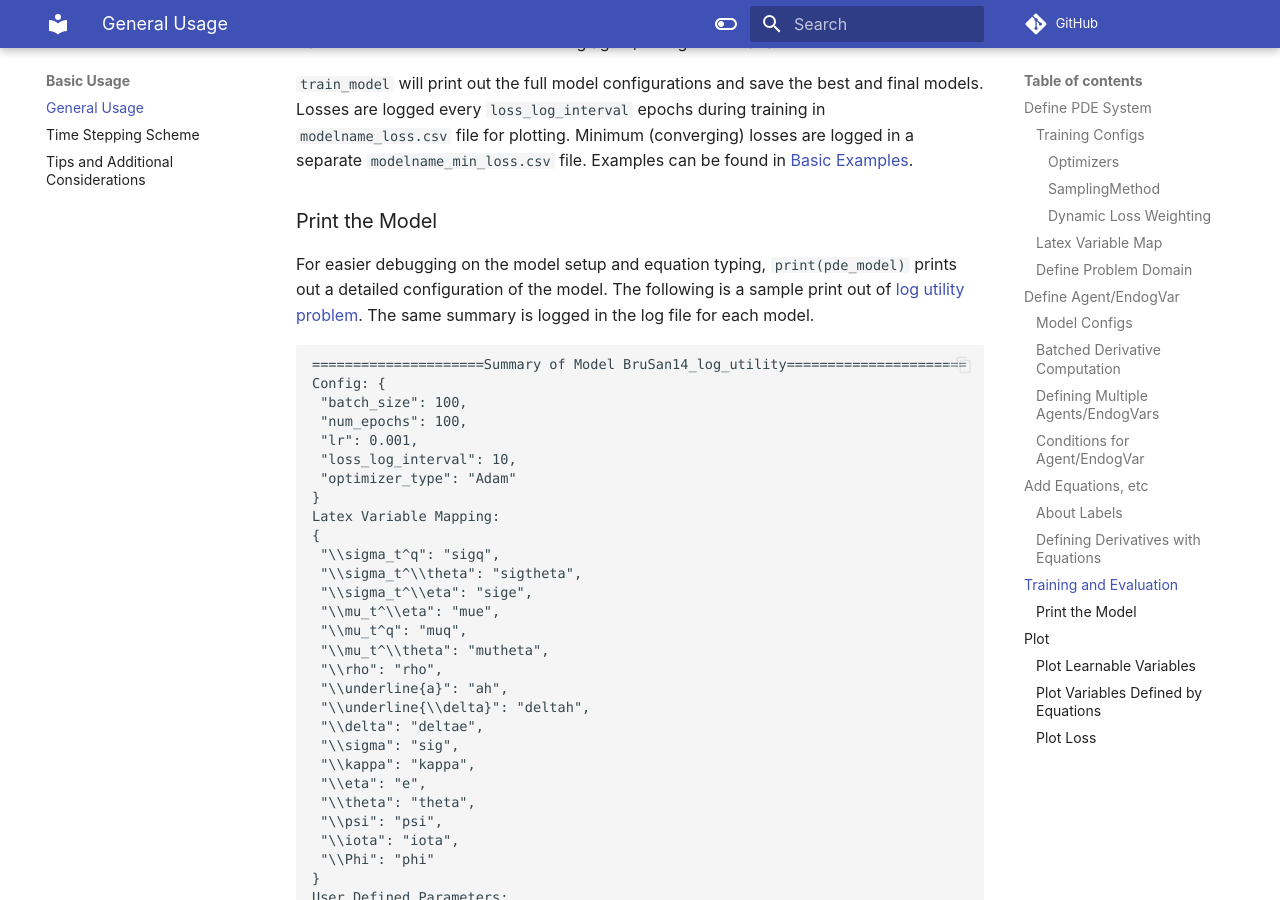
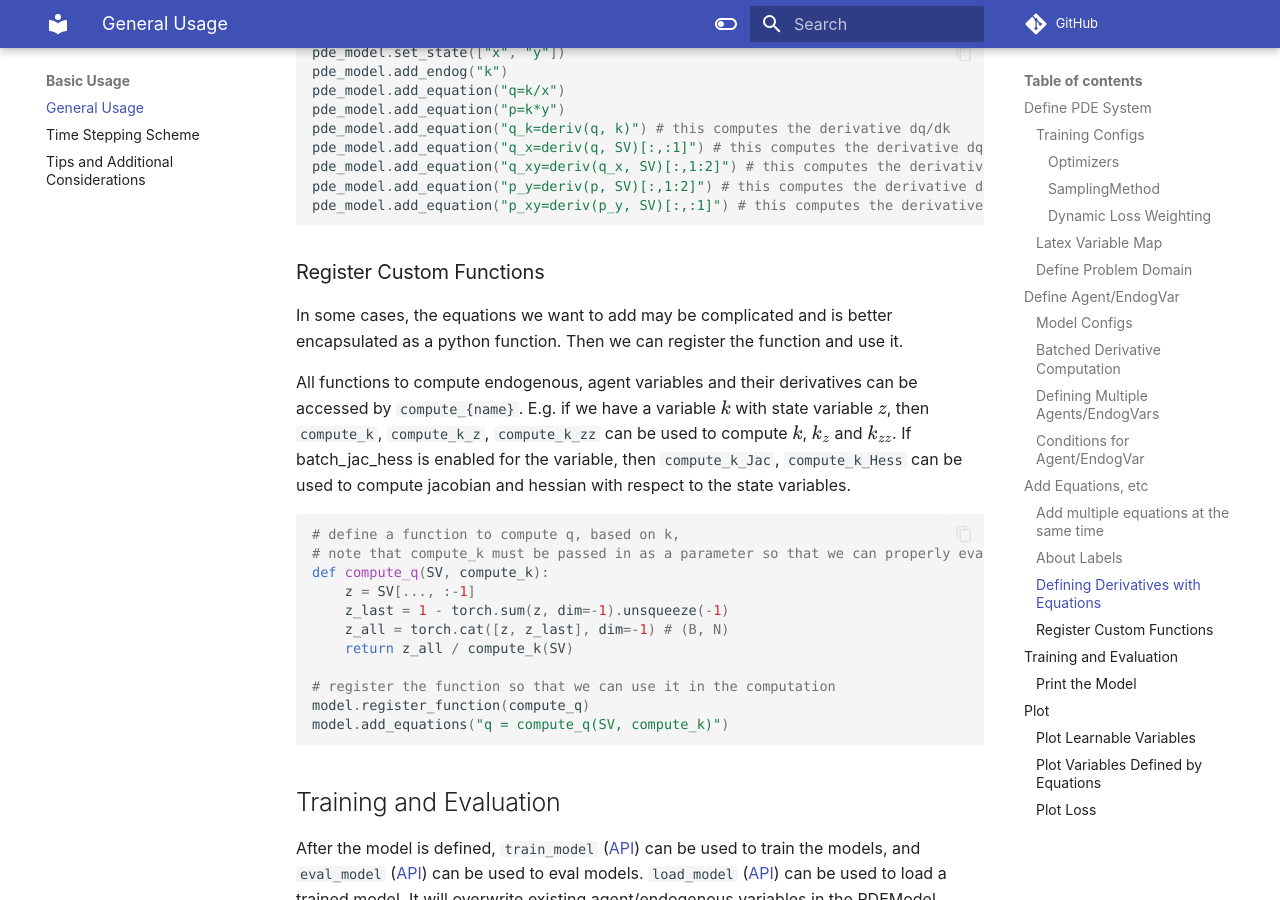
Before and after one commit to rotmanfinhub/deep-macrofin, an MkDocs documentation site: the page built from docs/usage.md, in a window 1280 px wide and 900 px high, scrolled down 9970 px. Built offline with MkDocs 1.6.1 and Material for MkDocs 9.7.7, drawn with Linux system fonts in a browser that asks for light colours; comment, search, counter and statistics services are not loaded; some of the changed text lies outside the part shown.

Commit message:
update documentation

````diff
--- a/docs/usage.md
+++ b/docs/usage.md
@@ -328,6 +328,22 @@
 pde_model.add_system(s) # add the system to PDEModel
 ```
 
+### Add multiple equations at the same time
+
+We can add multiple equations at once using list of strings. The equations will be labelled eq1, eq2,...
+
+```py
+model.add_equations([
+    "z = SV[:, :-1]",
+    "z_last = 1 - torch.sum(z, dim=1).unsqueeze(1)",
+    "z_all = torch.cat([z, z_last], dim=1)",
+    "dk_dz = k_Jac[:, :, :-1]",
+    "dk_dt = k_Jac[:, :, -1]",
+    "dk_dzz = k_Hess[:,:,:-1,:-1]",
+    "q = compute_q(SV, compute_k)",
+])
+```
+
 
 ### About Labels
 For all equations, conditions, etc added to the model, there is an optional parameter `label` used to identify the equations. This can be automatically set based on the sequence the equation is added to the system, and usually doesn't need to be set by the user.
@@ -350,6 +366,26 @@
 pde_model.add_equation("q_xy=deriv(q_x, SV)[:,1:2]") # this computes the derivative d^2q/(dxdy)
 pde_model.add_equation("p_y=deriv(p, SV)[:,1:2]") # this computes the derivative dp/dy, which is p w.r.t. the second state variable y
 pde_model.add_equation("p_xy=deriv(p_y, SV)[:,:1]") # this computes the derivative d^2p/(dxdy)
+```
+
+### Register Custom Functions
+
+In some cases, the equations we want to add may be complicated and is better encapsulated as a python function. Then we can register the function and use it.
+
+All functions to compute endogenous, agent variables and their derivatives can be accessed by `compute_{name}`. E.g. if we have a variable $k$ with state variable $z$, then `compute_k`, `compute_k_z`, `compute_k_zz` can be used to compute $k$, $k_z$ and $k_{zz}$. If batch_jac_hess is enabled for the variable, then `compute_k_Jac`, `compute_k_Hess` can be used to compute jacobian and hessian with respect to the state variables.
+
+```py
+# define a function to compute q, based on k,
+# note that compute_k must be passed in as a parameter so that we can properly evaluate
+def compute_q(SV, compute_k):
+    z = SV[..., :-1]
+    z_last = 1 - torch.sum(z, dim=-1).unsqueeze(-1)
+    z_all = torch.cat([z, z_last], dim=-1) # (B, N)
+    return z_all / compute_k(SV)
+
+# register the function so that we can use it in the computation
+model.register_function(compute_q)
+model.add_equations("q = compute_q(SV, compute_k)")
 ```
 
 ## Training and Evaluation
````
Also changed, not shown: docs/api/pde_model.md (+13 -0 lines).
